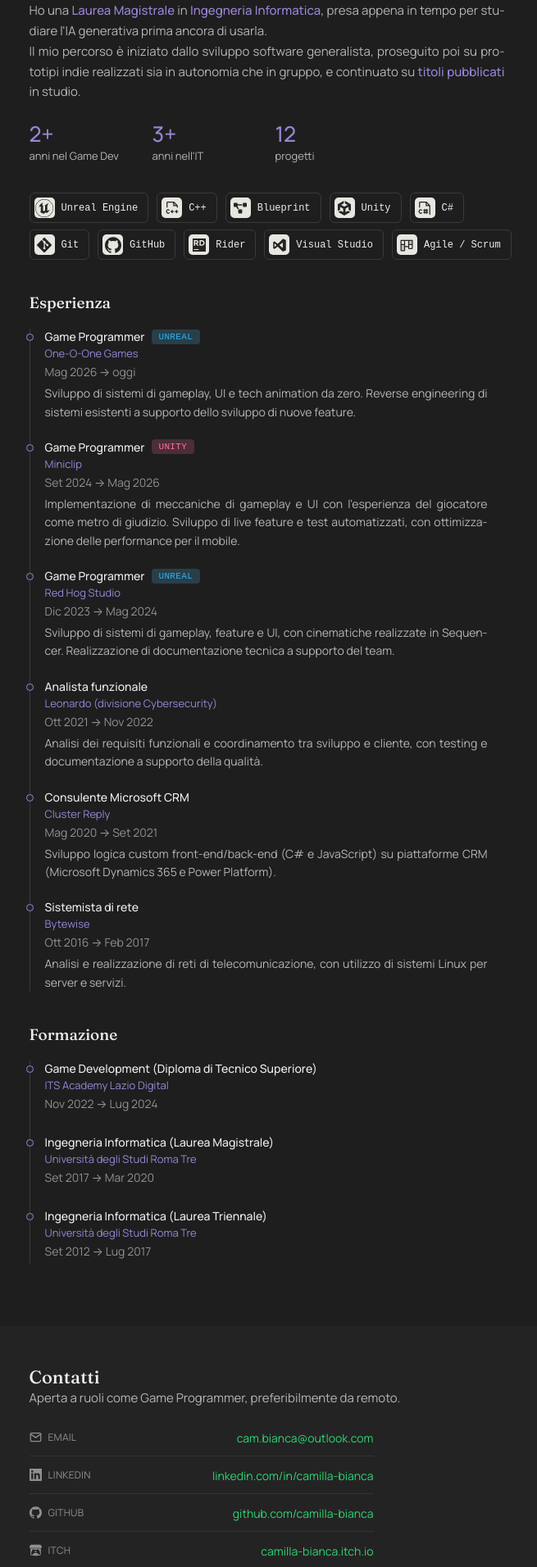
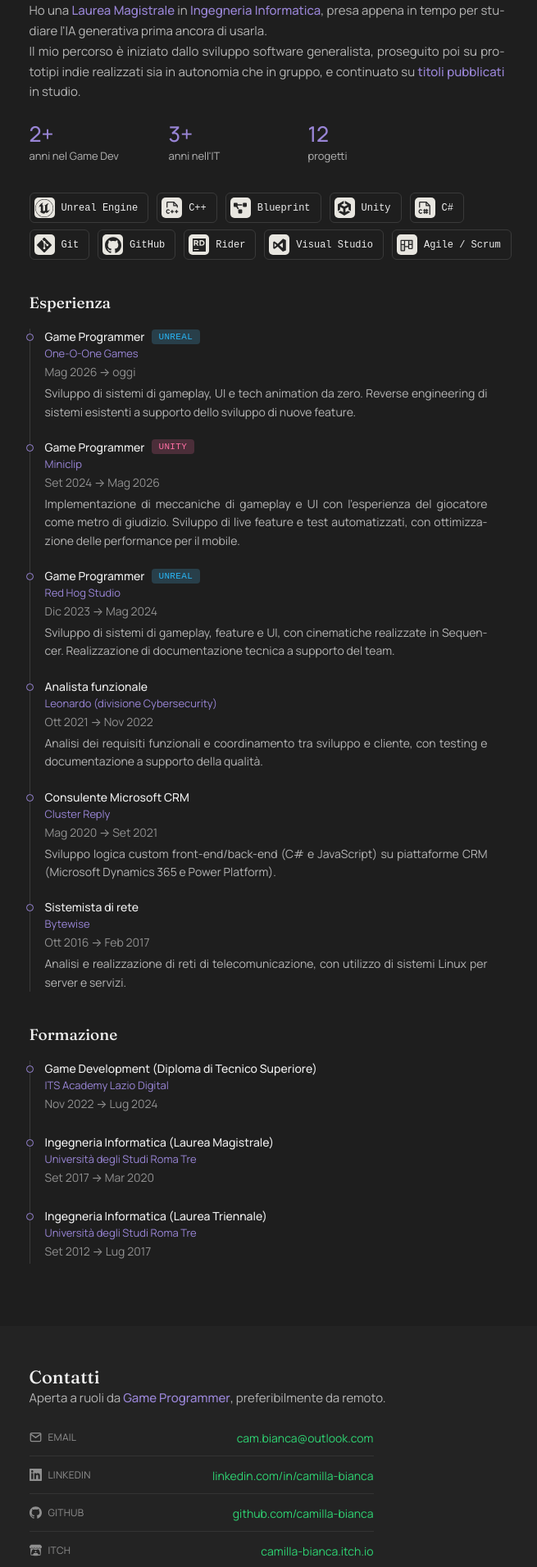
Before and after one commit to camilla-bianca/camilla-bianca.github.io, a React (Vite) app: page / in a window 1280 px wide. Shown: the part 931-2843 px from the top of the page at 82% size, without its empty margins (145-800 px from the left). Built offline with nearby package versions, Linux system fonts and the light colour scheme.

Commit message:
little fix for stats on mobile + adjust of some highlighted text on project descriptions

```diff
--- a/src/components/AboutSection.css
+++ b/src/components/AboutSection.css
@@ -24,13 +24,14 @@
 
 .stats {
   display: flex;
-  gap: 40px;
+  gap: 60px;
   margin-bottom: 36px;
 }
 
 .stats > div {
   min-width: 0;
   flex: 0 1 110px;
+  white-space: nowrap;
 }
 
 .stat-value {
--- a/src/components/ContactSection.jsx
+++ b/src/components/ContactSection.jsx
@@ -6,7 +6,7 @@ function ContactSection() {
     <section className="contact-section" id="contact">
       <span className="section-title">Contatti</span>
       <p className="contact-intro">
-        Aperta a ruoli come Game Programmer, preferibilmente da remoto.
+        Aperta a ruoli da <span class="highlight">Game Programmer</span>, preferibilmente da remoto.
       </p>
 
       <div className="contact-list">
--- a/src/data/projects.js
+++ b/src/data/projects.js
@@ -40,7 +40,7 @@ export const projects = [
     company: 'Miniclip',
     companyUrl: 'https://www.miniclip.com/',
     stack: 'Unity\u00A0\u00A0·\u00A0\u00A0C#',
-    duration: '2 anni',
+    duration: '~2 anni',
     platform: 'Mobile',
     platforms: ['ios', 'android'],
     description: "Golf Battle è un gioco di **minigolf multiplayer in tempo reale**, da 1 vs 1 fino a **6 giocatori**. Oltre 120 tra buche, campi e livelli, con ostacoli dinamici (bunker, fossati, barriere mobili) e un sistema di progressione con mazze e palline personalizzabili.",
@@ -65,7 +65,7 @@ export const projects = [
     company: 'Red Hog Studio',
     companyUrl: 'https://www.redhogstudio.com/',
     stack: 'Unreal\u00A0\u00A0·\u00A0\u00A0C++',
-    duration: '3 mesi',
+    duration: '4 mesi',
     platform: 'PC',
     platforms: ['pc'],
     description: "\"**Questa è la fine. La mia fine**\". Aziona macchinari, scopri passaggi segreti e hackera computer per **ricomporre la tua vita frammentata**, dalla tua prima scoperta fino al tuo ultimo respiro. Investiga la presenza di una **figura misteriosa** mentre cerchi la risposta al tuo grande mistero.",
@@ -99,7 +99,7 @@ export const projects = [
     company: '',
     companyUrl: '',
     stack: 'Unity\u00A0\u00A0·\u00A0\u00A0C#',
-    duration: '1 anno',
+    duration: '~1 anno',
     platform: 'PC',
     platforms: ['pc'],
     description: "Parti per un'avventura al fianco di **Maronna QuiDove**, una coraggiosa esploratrice determinata a svelare il mistero dietro la scomparsa improvvisa del suo più caro amico. Lungo il percorso combatterai nemici, recupererai oggetti misteriosi (incluso un libro che \"**sa di morte**\", secondo le voci) e interagirai con gli eccentrici abitanti di un **villaggio molto strano**...",
@@ -242,7 +242,7 @@ export const projects = [
     company: '',
     companyUrl: '',
     stack: 'Unity\u00A0\u00A0·\u00A0\u00A0C#',
-    duration: '2 settimane',
+    duration: '4 giorni',
     platform: 'PC',
     platforms: ['pc'],
     description: "Cubethon è un **endless runner** in cui controlli un cubo colorato, schivando i blocchi grigi che ti sbarrano la strada. Design **minimalista** e gameplay semplice, pensato per mettere alla prova i tuoi riflessi. Il progetto è nato su Unity seguendo il corso Coursera Game Design and Development della **Michigan State University** e i tutorial di **Brackeys** su YouTube.",
@@ -321,7 +321,7 @@ export const projects = [
     duration: '2 settimane',
     platform: 'PC',
     platforms: ['pc'],
-    description: "Pilota un'astronave attraverso ondate di nemici spaziali, mettendo alla prova i tuoi riflessi. Schiva i proiettili con manovre agili e sconfiggi i nemici per avanzare tra i livelli. Questo è stato il mio **primo progetto su Unity e C#**, nato durante il corso Coursera Game Design and Development della **Michigan State University**. Partendo dalla versione base richiesta dall'assignment, ho aggiunto una **GUI più completa** (vite rimaste, nemici sconfitti e da sconfiggere, minimappa), asteroidi distruttibili animati, una stazione spaziale nemica che genera avversari, un boss finale più grande e resistente, **power-up** che danno vite extra e nuovi livelli con sfide inedite.",
+    description: "Pilota un'astronave attraverso ondate di nemici spaziali, mettendo alla prova i tuoi riflessi. Schiva i proiettili con manovre agili e sconfiggi i nemici per avanzare tra i livelli. Questo progetto è nato durante il corso Coursera Game Design and Development della **Michigan State University**. Partendo dalla versione base richiesta dall'assignment, ho aggiunto una GUI più completa (vite rimaste, nemici sconfitti e da sconfiggere, minimappa), asteroidi distruttibili animati, una stazione spaziale nemica che genera avversari, un boss finale più grande e resistente, power-up che danno vite extra e nuovi livelli con sfide inedite. Considerando che è stato il mio **primo progetto su Unity e C#**, non posso lamentarmi!",
     externalLink: { label: 'Guarda su itch.io', url: 'https://camilla-bianca.itch.io/space-debris' },
     hero: { type: 'embed', src: 'https://itch.io/embed-upload/5475631?color=232323', width: 960, height: 640, visibleHeight: 590  },
     cover: '/images/covers/sd1.jpg',
```
